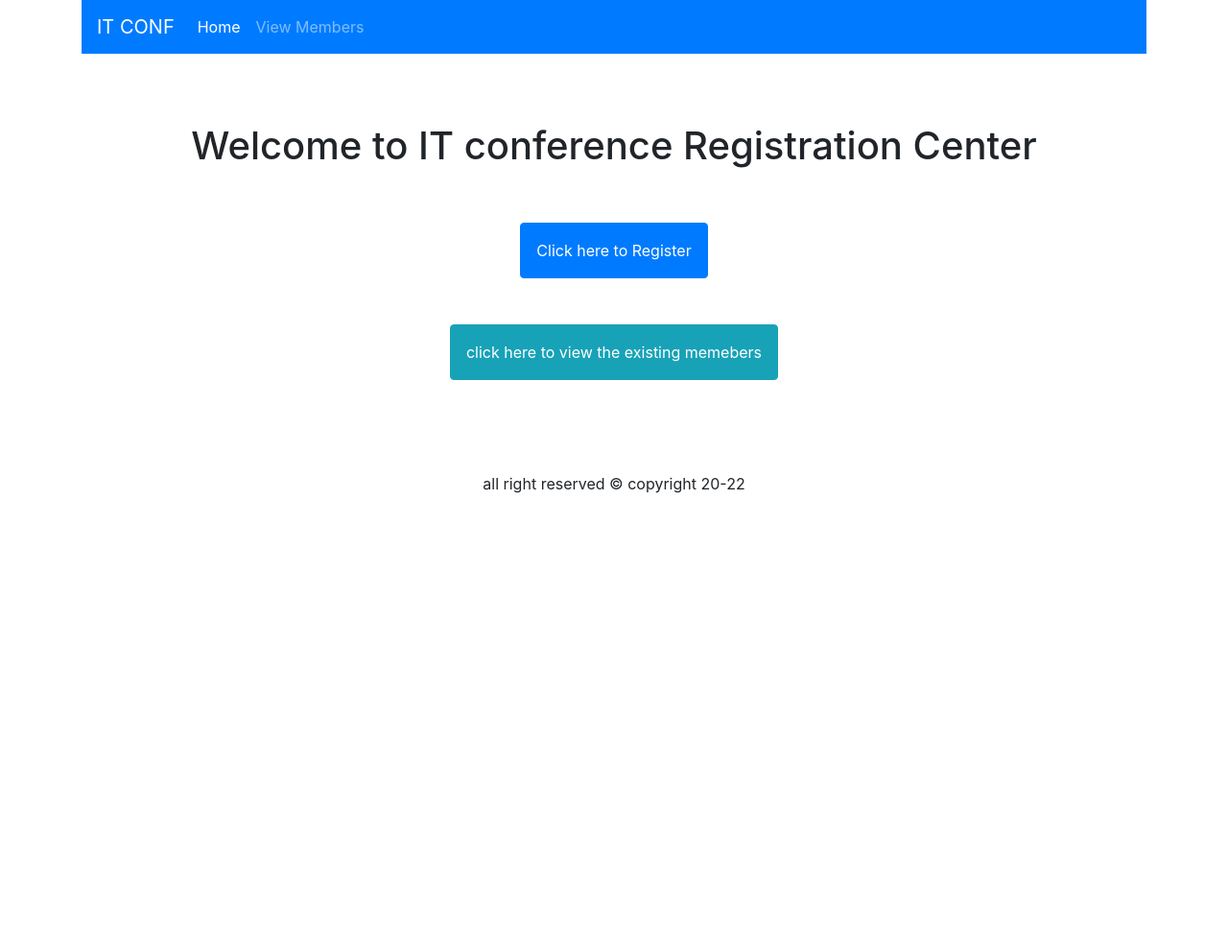
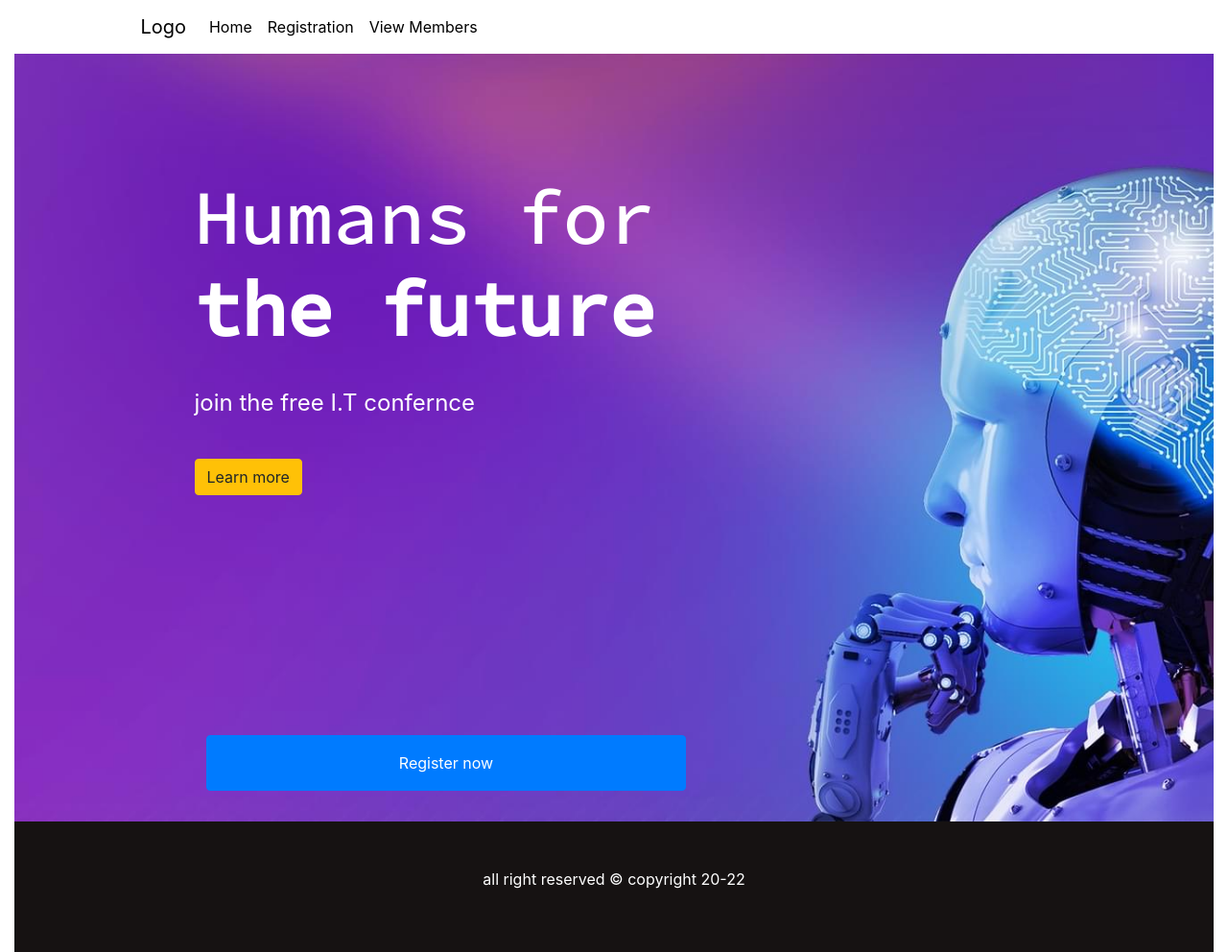
Before and after one commit to aman-443/Registration-System, a PHP site: page /index.php in a window 1280 px wide. Shown: the whole page at 96% size. Before the commit the page ends 514 px from the top, so only its background shows below. Run offline with PHP 8.4, Linux system fonts and the light colour scheme.

Commit message:
homepage design
nav links modification and designing of homepage

```diff
--- /dev/null
+++ b/css/home.css
@@ -0,0 +1,33 @@
+
+
+#background {
+    background-image: url('../images/background.jpg');
+    height: 800px;
+    width: 100%;
+    background-size: cover;
+
+}
+#background h1{
+
+    font-family: 'Source Code Pro', monospace;
+}
+
+
+#footer{
+
+    background-color: rgb(22, 18, 18);
+    width: 100%;
+}
+
+nav a{
+
+    color: black !important;
+}
+nav a:hover{
+
+    color: rgb(235, 46, 61) !important;
+}
+
+.active1{
+    color: rgb(18, 93, 231) !important;
+}
--- a/include/footer.php
+++ b/include/footer.php
@@ -4,13 +4,25 @@
     <script src="https://cdn.jsdelivr.net/npm/bootstrap@4.6.1/dist/js/bootstrap.bundle.min.js" integrity="sha384-fQybjgWLrvvRgtW6bFlB7jaZrFsaBXjsOMm/tB9LTS58ONXgqbR9W8oWht/amnpF" crossorigin="anonymous"></script>
 
 
+<div id="footer" class="p-5">
+<p class="text-center" style="color:white">all right reserved &copy copyright 20-22</p>
+</div>
+</div>
+<!--
+<script>
+$(function() {
+  let pageName = location.pathname.split('/').slice(-1)[0];
+  let currentLink = $('.navbar-nav .nav-item a[href="'+ pageName +'"]');
+  if (currentLink) {
 
-<br>
-<br>
-<br>
-<br>
-<p class="text-center">all right reserved &copy copyright 20-22</p>
+    $("a.active1").removeClass("active1");
+            $().addClass("active1");
+            console.log("applied"+this);
+  }
 
-</div>
+
+});
+
+</script> -->
   </body>
 </html>
--- a/include/header.php
+++ b/include/header.php
@@ -1,15 +1,20 @@
  <!doctype html>
  <html lang="en">
+
  <head>
    <!-- Required meta tags -->
    <meta charset="utf-8">
    <meta name="viewport" content="width=device-width, initial-scale=1, shrink-to-fit=no">
 
    <!-- Bootstrap CSS -->
-    <link rel="stylesheet" href="https://cdn.jsdelivr.net/npm/bootstrap@4.6.1/dist/css/bootstrap.min.css"
-     integrity="sha384-zCbKRCUGaJDkqS1kPbPd7TveP5iyJE0EjAuZQTgFLD2ylzuqKfdKlfG/eSrtxUkn" crossorigin="anonymous">
-    <link rel="stylesheet" href="css/site3.css">
+   <link rel="stylesheet" href="https://cdn.jsdelivr.net/npm/bootstrap@4.6.1/dist/css/bootstrap.min.css" integrity="sha384-zCbKRCUGaJDkqS1kPbPd7TveP5iyJE0EjAuZQTgFLD2ylzuqKfdKlfG/eSrtxUkn" crossorigin="anonymous">
 
+   <link rel="stylesheet" type="text/css" href="css/home.css" />
+   <link rel="preconnect" href="https://fonts.googleapis.com">
+   <link rel="preconnect" href="https://fonts.gstatic.com" crossorigin>
+
+   <!-- google fonts -->
+   <link href="https://fonts.googleapis.com/css2?family=Source+Code+Pro:wght@500&display=swap" rel="stylesheet">
    <!-- Option 1: jQuery and Bootstrap Bundle (includes Popper) -->
    <script src="https://cdn.jsdelivr.net/npm/jquery@3.5.1/dist/jquery.slim.min.js" integrity="sha384-DfXdz2htPH0lsSSs5nCTpuj/zy4C+OGpamoFVy38MVBnE+IbbVYUew+OrCXaRkfj" crossorigin="anonymous"></script>
    <script src="https://cdn.jsdelivr.net/npm/bootstrap@4.6.1/dist/js/bootstrap.bundle.min.js" integrity="sha384-fQybjgWLrvvRgtW6bFlB7jaZrFsaBXjsOMm/tB9LTS58ONXgqbR9W8oWht/amnpF" crossorigin="anonymous"></script>
@@ -23,18 +28,19 @@
 
  <body id="demo">
 
-    <div class="container">
+   <div class="container-fluid">
 
-      <nav id="nav1" class="navbar navbar-expand-lg navbar-dark bg-primary ">
+     <nav id="nav1" class="p-2 navbar navbar-expand-lg navbar-light ">
 
-            <a class="navbar-brand" href="index.php">IT CONF</a>
+       <a class="navbar-brand" style="margin-left: 10%;" href="index.php">Logo</a>
        <button class="navbar-toggler" type="button" data-toggle="collapse" data-target="#navbarNavAltMarkup" aria-controls="navbarNavAltMarkup" aria-expanded="false" aria-label="Toggle navigation">
          <span class="navbar-toggler-icon"></span>
        </button>
        <div class="collapse navbar-collapse" id="navbarNavAltMarkup">
          <div class="navbar-nav">
-                <a class="nav-item nav-link active" href="home.php">Home <span class="sr-only">(current)</span></a>
-                <a class="nav-item nav-link" id="viewscreen" href="viewrecord.php">View Members</a>
+           <a class="nav-item nav-link <?= $_SERVER['PHP_SELF'] == '/attendance/index.php' ? 'active1' : '' ?>" href="index.php">Home<span class="sr-only">(current)</span></a>
+           <a class="nav-item nav-link <?= $_SERVER['PHP_SELF'] == '/attendance/registration.php' ? 'active1' : '' ?>" href="registration.php">Registration<span class="sr-only">(current)</span></a>
+           <a class="nav-item nav-link <?= $_SERVER['PHP_SELF'] == '/attendance/viewrecord.php' ? 'active1' : '' ?>" id="viewscreen" href="viewrecord.php">View Members</a>
          </div>
        </div>
      </nav>
--- a/index.php
+++ b/index.php
@@ -3,20 +3,17 @@ $title ="Index page";
 require_once 'include/header.php' ;
 
 ?>
-
+<div id="background">
 <br>
 <br>
 <br>
-<h1 class="text-center">Welcome to IT conference Registration Center</h1>
+<h1 style="color: white; font-size:5rem; margin-left:15%;margin-top:4% ">Humans for <br> <b>the future</b></h1>
 <br>
+<p style="color: white; margin-left:15%;font-size:1.5rem;">join the free I.T confernce</p>
 <br>
-<div class="d-flex flex-column align-items-center">
 
-<a class="btn btn-primary p-3" href="home.php">Click here to Register</a>
-<br>
-<br>
-<a class="btn btn-info p-3" href="viewrecord.php">click here to view the existing memebers</a>
+<a class="btn btn-warning"style="margin-left:15%;" href="#">Learn more</a>
+<a class="d-block btn btn-primary p-3" style="width:40%; margin-left:200px; margin-top:250px" href="registration.php">Register now</a>
+
 </div>
-
-
 <?php  require_once 'include/footer.php'; ?>
```
Also changed, not shown: registration.php (renamed from home.php, +4 -3 lines), viewrecord.php (+9 -7 lines), css/site3.css (deleted), images/background.jpg (added), images/circle.png (added). Lines whose indentation alone changed are shown as unchanged.
